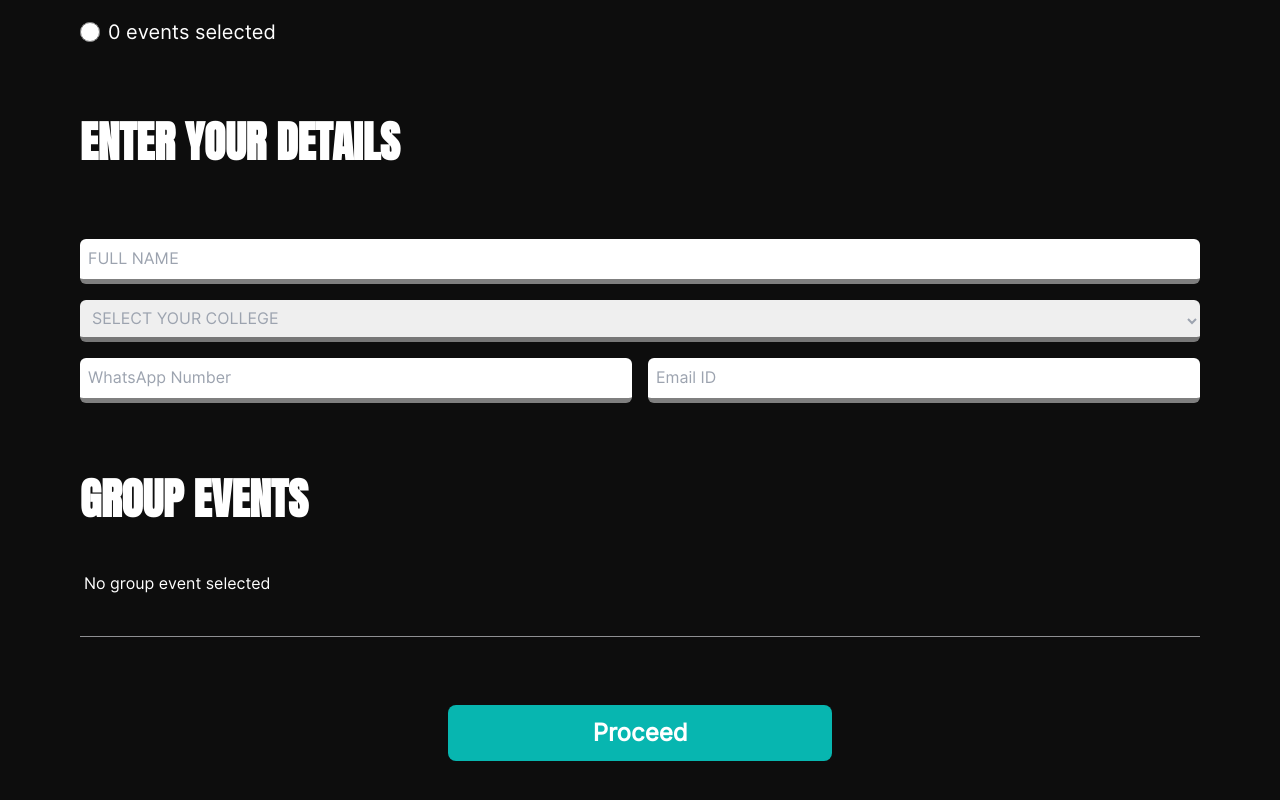
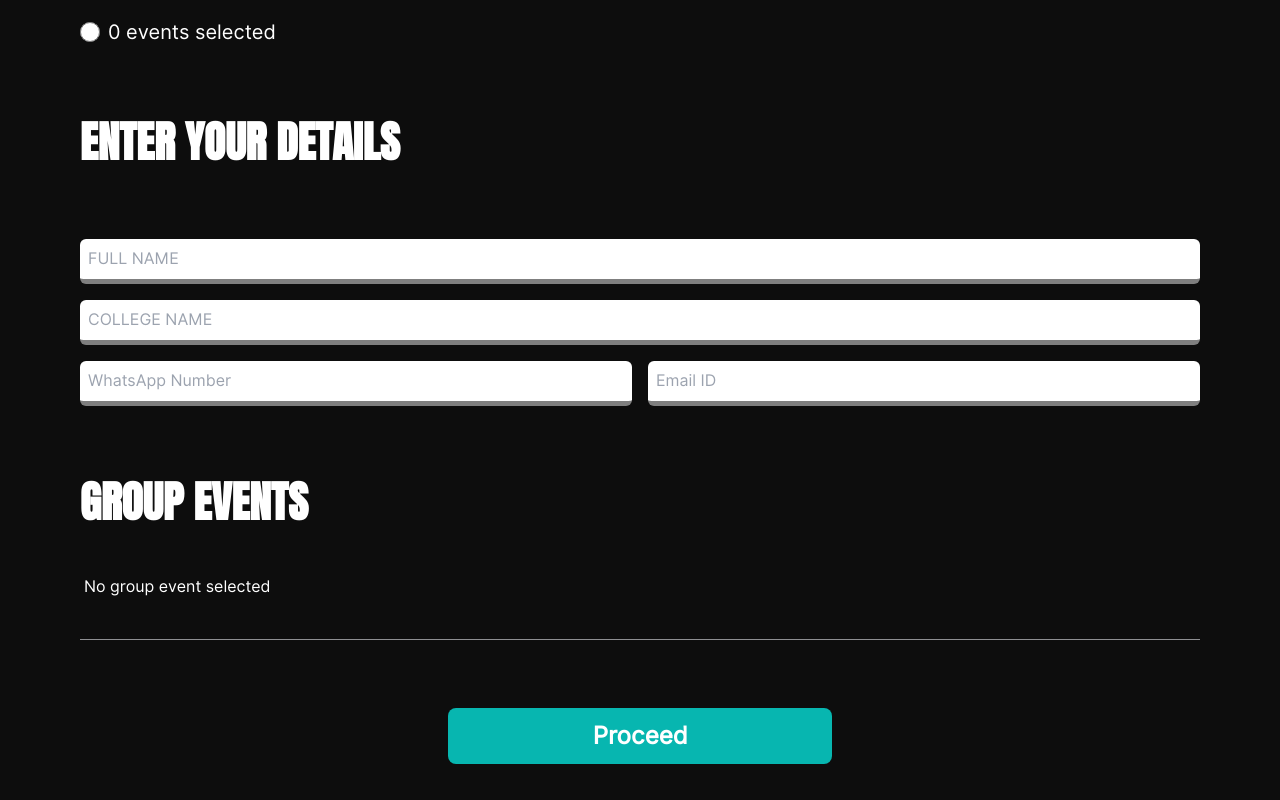
Before and after one commit to nikhilcodes0/xactitude2k25, a Next.js app: page /reg in a window 1280 px wide. Shown: the part 951-1751 px from the top of the page. Built offline with nearby package versions, Linux system fonts and the light colour scheme.

Commit message:
fixed capital values not going

```diff
--- a/app/reg/page.tsx
+++ b/app/reg/page.tsx
@@ -71,8 +71,6 @@ const Reg = () => {
       return updatedMap;
     });
   };
-
-
 
   const handleRegister = async () => {
     // Email validation regex
@@ -153,12 +151,18 @@ const Reg = () => {
                   </Link>
                 </li>
                 <li>
-                <Link href="/about" className="text-white hover:text-[#40E0D0]">
+                  <Link
+                    href="/about"
+                    className="text-white hover:text-[#40E0D0]"
+                  >
                     ABOUT
                   </Link>
                 </li>
                 <li>
-                <Link href="/soon" className="text-white hover:text-[#40E0D0]">
+                  <Link
+                    href="/soon"
+                    className="text-white hover:text-[#40E0D0]"
+                  >
                     REGISTER
                   </Link>
                 </li>
@@ -190,7 +194,9 @@ const Reg = () => {
       </div>
 
       {/* Selected Count */}
-      <div className={`flex gap-2 mx-3 md:mx-6 lg:mx-12 xl:mx-20 lg:my-8 lg:text-xl items-center my-4 ${inter.className}`}>
+      <div
+        className={`flex gap-2 mx-3 md:mx-6 lg:mx-12 xl:mx-20 lg:my-8 lg:text-xl items-center my-4 ${inter.className}`}
+      >
         <input
           type="radio"
           checked={events.some((event) => event.selected)}
@@ -221,10 +227,11 @@ const Reg = () => {
             placeholder="Full Name"
             className="p-2 rounded-md uppercase border-b-[5px] border-opacity-50 border-black outline-none"
             value={name}
+            onInput={(e) => (e.target as HTMLInputElement).value = (e.target as HTMLInputElement).value.toUpperCase()}
             onChange={(e) => setName(e.target.value)}
           />
           <div>
-            <select
+            {/* <select
               name="colleges"
               id="colleges"
               className="p-2 rounded-md uppercase border-b-[5px] border-opacity-50 border-black outline-none w-full text-gray-400"
@@ -247,7 +254,34 @@ const Reg = () => {
                 Christ University Central Camus
               </option>
               <option value="Jain University">Jain University</option>
-            </select>
+            </select> */}
+
+            <input
+              onInput={(e) => (e.target as HTMLInputElement).value = (e.target as HTMLInputElement).value.toUpperCase()}
+              type="text"
+              name="colleges"
+              id="colleges"
+              value={college}
+              className="p-2 rounded-md uppercase border-b-[5px] border-opacity-50 border-black outline-none w-full"
+
+              list="college"
+              placeholder="College Name"
+              onChange={(e) => setCollege(e.target.value)}
+            />
+            <datalist id="college" className="uppercase">
+             <option value="SAINT JOSEPH'S COLLEGE OF COMMERCE">
+               SAINT JOSEPH'S COLLEGE OF COMMERCE
+             </option>
+             <option value="SAINT JOSEPH'S COLLEGE">
+               SAINT JOSEPH'S COLLEGE
+             </option>
+             <option value="CHRIST UNIVERSITY CENTRAL CAMPUS">
+               CHRIST UNIVERSITY CENTRAL CAMPUS
+             </option>
+             <option value="JAIN UNIVERSITY">
+               JAIN UNIVERSITY
+             </option>
+            </datalist>
           </div>
           <div className="w-full flex flex-col gap-4 lg:flex-row">
             <input
@@ -273,7 +307,9 @@ const Reg = () => {
         <h1 className={`text-[2.7rem] font-bold mb-10 ${anton.className}`}>
           GROUP EVENTS
         </h1>
-        <div className={` bg-[#0D0D0D] md:grid grid-cols-2 lg:grid-cols-3 gap-3 text-white ${inter.className}`}>
+        <div
+          className={` bg-[#0D0D0D] md:grid grid-cols-2 lg:grid-cols-3 gap-3 text-white ${inter.className}`}
+        >
           {events
             .filter((event) => event.selected)
             .filter(
@@ -286,7 +322,7 @@ const Reg = () => {
               .filter(
                 (event) => eventsData.find((e) => e.slug === event.id)?.team
               )
-              .map((event,index) => (
+              .map((event, index) => (
                 <Group
                   key={event.id}
                   no={String(index + 1).padStart(2, "0")}
```
Lines whose indentation alone changed are shown as unchanged.
